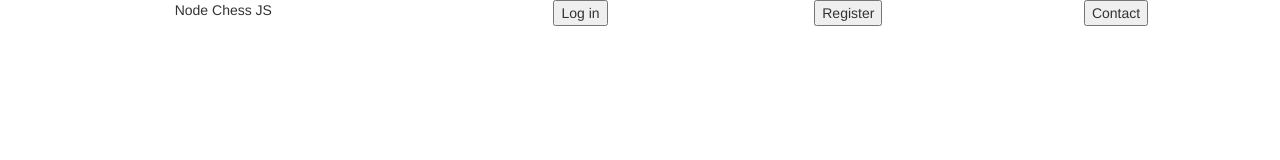
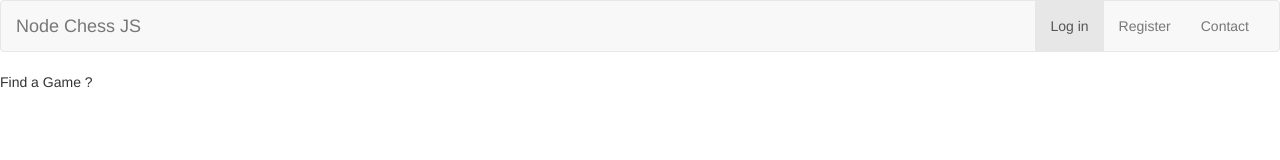
Before and after one commit to YoannBrillet/Node_Chess_JS, a website: page Node_Chess_JS/index.html in a window 1280 px wide. Drawn offline with nearby package versions, Linux system fonts and the light colour scheme; no server answers.

Commit message:
Interface V1

```diff
--- a/Node_Chess_JS/index.html
+++ b/Node_Chess_JS/index.html
@@ -16,7 +16,7 @@
                 var ToSend = document.GetElementsById('pseudo');
                 socket.emit('pseudo', {ToSend});
             }
-                    socket.on('reponse', (data) =>{
+            socket.on('reponse', (data) => {
                 alert(data.text);
             });
 
@@ -24,20 +24,32 @@
 
     </head>
     <body>
-                <div class="col-lg-12 header">
-                    <div class="col-lg-4">
-                    Node Chess JS
+        <nav class="navbar navbar-default">
+            <div class="container-fluid">
+                <!-- Brand and toggle get grouped for better mobile display -->
+                <div class="navbar-header">
+                    <button type="button" class="navbar-toggle collapsed" data-toggle="collapse" data-target="#bs-example-navbar-collapse-1" aria-expanded="false">
+                        <span class="sr-only">Toggle navigation</span>
+                        <span class="icon-bar"></span>
+                        <span class="icon-bar"></span>
+                        <span class="icon-bar"></span>
+                    </button>
+                    <a class="navbar-brand" href="#">Node Chess JS  </a>
                 </div>
-                    <div class="col-lg-8">
-                        <div class="col-lg-4">
-                            <button>Log in</button>
-                        </div>
-                        <div class="col-lg-4">
-                            <button>Register</button>
-                        </div>
-                        <div class="col-lg-4">
-                            <button>Contact</button>
-                        </div>
+
+                <!-- Collect the nav links, forms, and other content for toggling -->
+                <div class="collapse navbar-collapse" id="bs-example-navbar-collapse-1">
+                    <ul class="nav navbar-nav navbar-right">
+                        <li class="active"><a href="#">Log in<span class="sr-only">(current)</span></a></li>
+                        <li><a href="#">Register</a></li>
+                        <li><a href="#">Contact</a></li>
+                    </ul>
+                </div><!-- /.navbar-collapse -->
+            </div><!-- /.container-fluid -->
+        </nav>
+        <div class="container-fluid">
+            <div class="row">
+                Find a Game ?
             </div>
         </div>
     </body>
```
Lines whose indentation alone changed are shown as unchanged.
